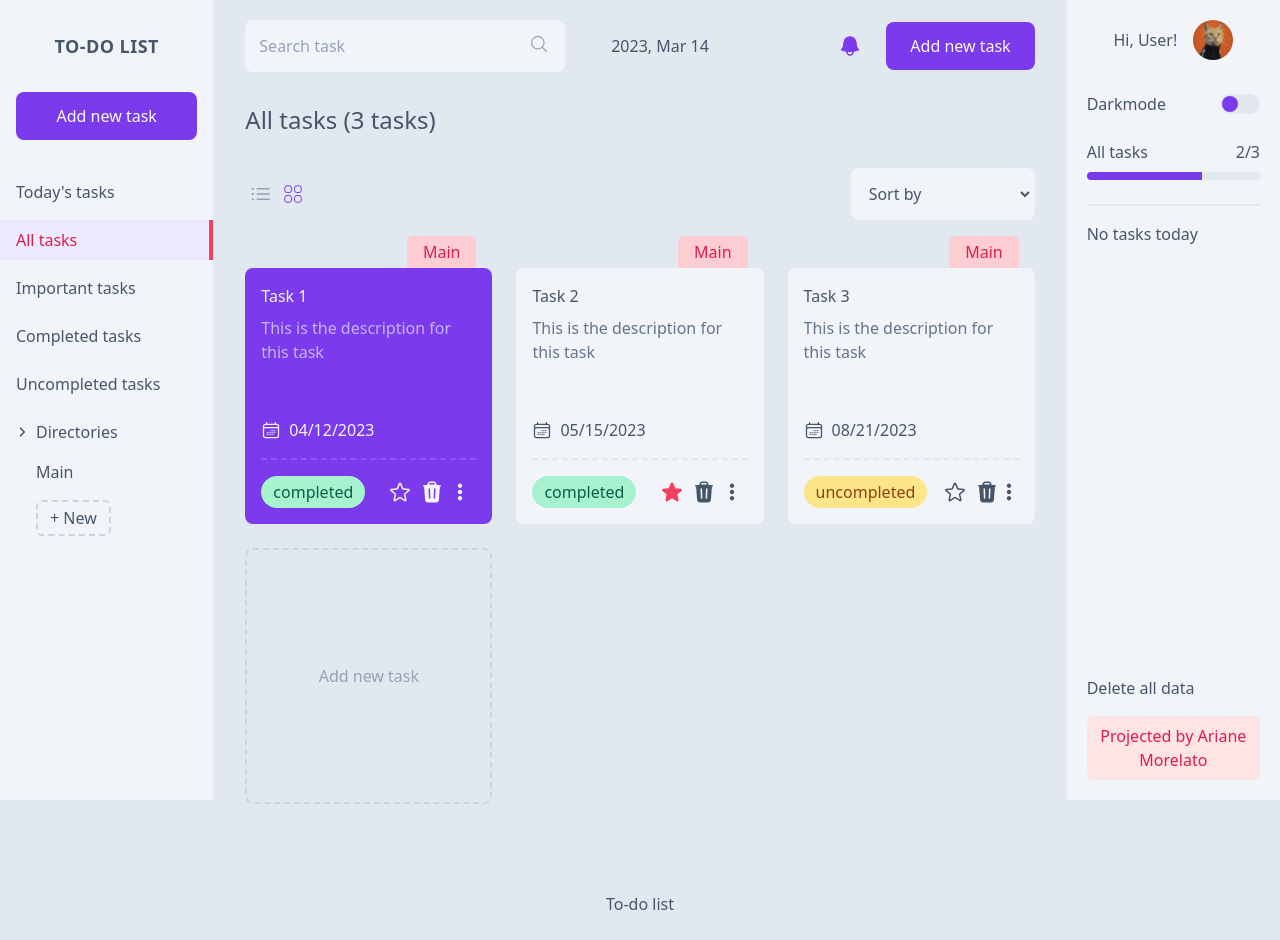
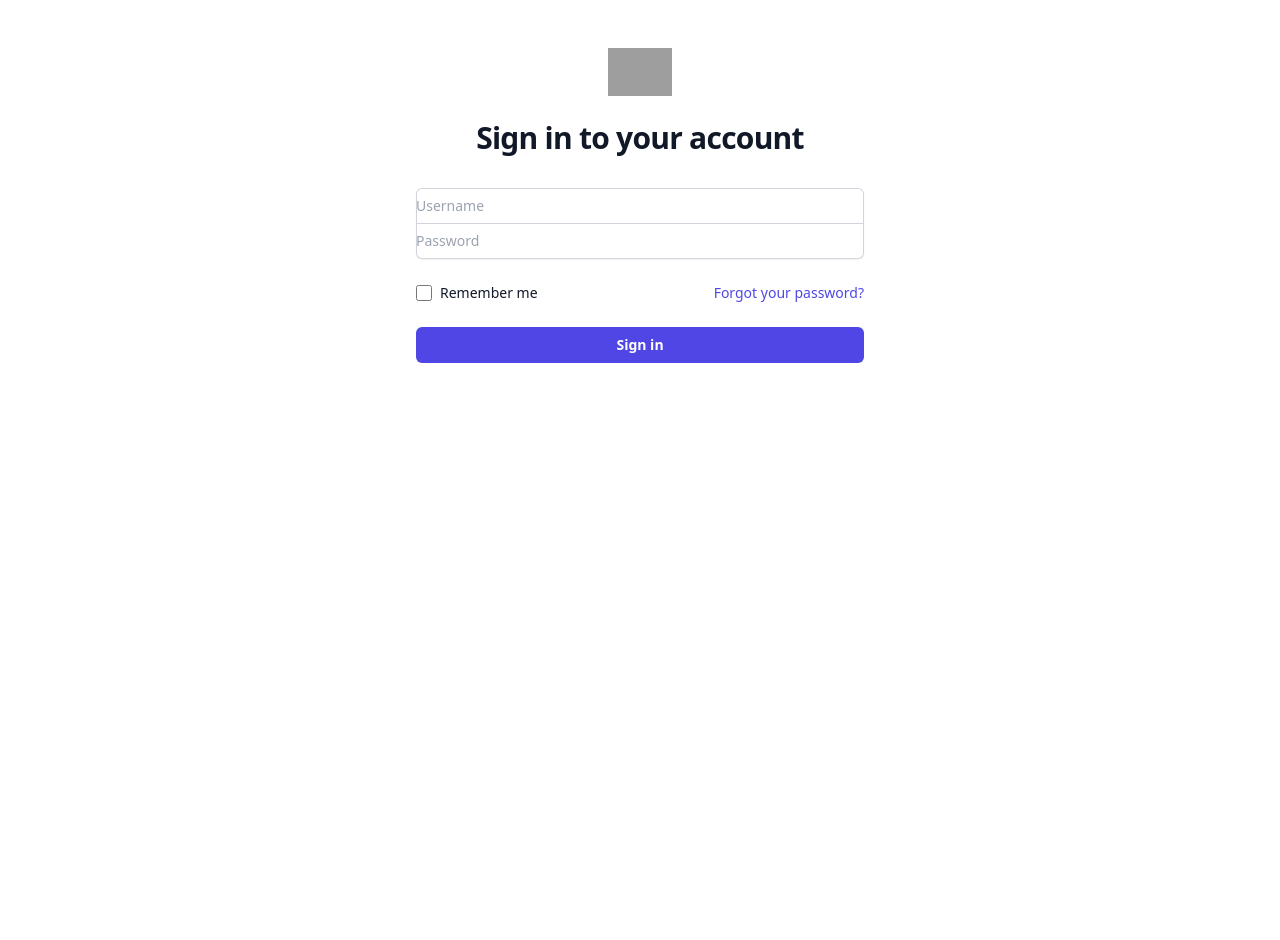
Before and after one commit to iamdevtry/task-manager-fe, a React (Create React App) app: page /login in a window 1280 px wide. Before the commit this address led to /. After the commit the page ends 800 px from the top, so only its background shows below. Built offline with nearby package versions, Linux system fonts and the light colour scheme; grey boxes are pictures that could not be loaded.

Commit message:
add login page

```diff
--- a/package.json
+++ b/package.json
@@ -10,6 +10,7 @@
     "@testing-library/user-event": "^13.5.0",
     "@types/jest": "^29.2.4",
     "@types/node": "^18.11.17",
+    "axios": "^1.3.4",
     "react": "^18.2.0",
     "react-dom": "^18.2.0",
     "react-redux": "^8.0.5",
--- a/src/App.tsx
+++ b/src/App.tsx
@@ -1,42 +1,16 @@
-import React from "react";
-import AccountData from "./components/AccountSection/AccountData";
-import Footer from "./components/Footer";
-import Menu from "./components/Menu/Menu";
-import TasksSection from "./components/TasksSection/TasksSection";
-import ModalCreateTask from "./components/Utilities/ModalTask";
-import { Task } from "./interfaces";
-import { useAppDispatch, useAppSelector } from "./store/hooks";
-import { modalActions } from "./store/Modal.store";
-import { tasksActions } from "./store/Tasks.store";
+import React from 'react';
+import { Routes, Route } from 'react-router-dom';
+import LoginPage from './pages/Login/Login';
+import HomePage from './pages/Home';
 
 const App: React.FC = () => {
-  const modal = useAppSelector((state) => state.modal);
-
-  const dispatch = useAppDispatch();
-
-  const closeModalCreateTask = () => {
-    dispatch(modalActions.closeModalCreateTask());
-  };
-
-  const createNewTaskHandler = (task: Task) => {
-    dispatch(tasksActions.addNewTask(task));
-  };
-
-  return (
-    <div className="bg-slate-200 min-h-screen text-slate-600 dark:bg-slate-900 dark:text-slate-400 xl:text-base sm:text-sm text-xs">
-      {modal.modalCreateTaskOpen && (
-        <ModalCreateTask
-          onClose={closeModalCreateTask}
-          nameForm="Add a task"
-          onConfirm={createNewTaskHandler}
-        />
-      )}
-      <Menu />
-      <TasksSection />
-      <Footer />
-      <AccountData />
-    </div>
-  );
+    return (
+        <Routes>
+            <Route path="/login" element={<LoginPage />} />
+            {/* <Route path="/logout" element={<LogoutPage />} /> */}
+            <Route path="/" element={<HomePage />} />
+        </Routes>
+    );
 };
 
 export default App;
--- /dev/null
+++ b/src/api/axiosClient.ts
@@ -0,0 +1,23 @@
+import axios from 'axios';
+import baseUrl from './backendUrl';
+
+const axiosClient = axios.create({
+    baseURL: baseUrl,
+});
+
+axiosClient.interceptors.request.use(async (config) => config);
+
+axiosClient.interceptors.response.use(
+    (response) => {
+        if (response && response.data) {
+            return response.data;
+        }
+
+        return response;
+    },
+    (error) => {
+        throw error;
+    }
+);
+
+export default axiosClient;
--- /dev/null
+++ b/src/api/backendUrl.ts
@@ -0,0 +1,3 @@
+const baseUrl = 'http://localhost:8080/v1';
+
+export default baseUrl;
--- /dev/null
+++ b/src/api/taskManagerApi.ts
@@ -0,0 +1,10 @@
+import axiosClient from './axiosClient';
+import authHeader from '../services/auth/authHeader';
+
+const devtryBlogApi = {
+    login: async (params: any) => {
+        const url = '/login';
+        return axiosClient.post(url, params);
+    },
+};
+export default devtryBlogApi;
--- /dev/null
+++ b/src/pages/Home.tsx
@@ -0,0 +1,41 @@
+import AccountData from '../components/AccountSection/AccountData';
+import Footer from '../components/Footer';
+import Menu from '../components/Menu/Menu';
+import TasksSection from '../components/TasksSection/TasksSection';
+import ModalCreateTask from '../components/Utilities/ModalTask';
+import { Task } from '../interfaces';
+import { useAppDispatch, useAppSelector } from '../store/hooks';
+import { modalActions } from '../store/Modal.store';
+import { tasksActions } from '../store/Tasks.store';
+
+const HomePage = () => {
+    const modal = useAppSelector((state) => state.modal);
+
+    const dispatch = useAppDispatch();
+
+    const closeModalCreateTask = () => {
+        dispatch(modalActions.closeModalCreateTask());
+    };
+
+    const createNewTaskHandler = (task: Task) => {
+        dispatch(tasksActions.addNewTask(task));
+    };
+
+    return (
+        <div className="bg-slate-200 min-h-screen text-slate-600 dark:bg-slate-900 dark:text-slate-400 xl:text-base sm:text-sm text-xs">
+            {modal.modalCreateTaskOpen && (
+                <ModalCreateTask
+                    onClose={closeModalCreateTask}
+                    nameForm="Add a task"
+                    onConfirm={createNewTaskHandler}
+                />
+            )}
+            <Menu />
+            <TasksSection />
+            <Footer />
+            <AccountData />
+        </div>
+    );
+};
+
+export default HomePage;
--- /dev/null
+++ b/src/pages/Login/Login.tsx
@@ -0,0 +1,134 @@
+import { useState } from 'react';
+import { useNavigate } from 'react-router-dom';
+import taskManagerApi from '../../api/taskManagerApi';
+import AuthService from '../../services/auth/authServices';
+const LoginPage = () => {
+    // Use useHistory hook to get access to history object
+    const navigate = useNavigate();
+
+    // Use useState hook to manage username and password inputs
+    const [username, setUsername] = useState('');
+    const [password, setPassword] = useState('');
+
+    // Handle errors
+    const [error, setError] = useState(null);
+
+    // Get the login method from AuthService
+    const login = async (values: any) => {
+        await taskManagerApi
+            .login(values)
+            .then((res) => {
+                console.log('login success');
+                AuthService.setUser(res);
+                navigate('/');
+            })
+            .catch((err) => {
+                setError(err.response.data.message);
+            });
+    };
+
+    // Define a handleSubmit function that calls login method and redirects on success
+    const handleSubmit = async (event: React.FormEvent<HTMLFormElement>) => {
+        event.preventDefault();
+
+        login({ username, password });
+    };
+    return (
+        <>
+            <div className="flex min-h-full items-center justify-center py-12 px-4 sm:px-6 lg:px-8">
+                <div className="w-full max-w-md space-y-8">
+                    <div>
+                        <img
+                            className="mx-auto h-12 w-auto"
+                            src="https://tailwindui.com/img/logos/mark.svg?color=indigo&shade=600"
+                            alt="Your Company"
+                        />
+                        <h2 className="mt-6 text-center text-3xl font-bold tracking-tight text-gray-900">
+                            Sign in to your account
+                        </h2>
+                    </div>
+
+                    {error && (
+                        <div className="mt-4 bg-rose-100 p-2 rounded-md text-rose-600 text-center transition hover:bg-rose-200 dark:bg-slate-700/[.3] dark:text-slate-200">
+                            {error}
+                        </div>
+                    )}
+
+                    <form className="mt-8 space-y-6" onSubmit={handleSubmit}>
+                        <input type="hidden" name="remember" defaultValue="true" />
+                        <div className="-space-y-px rounded-md shadow-sm">
+                            <div>
+                                <label htmlFor="username" className="sr-only">
+                                    Username
+                                </label>
+                                <input
+                                    name="username"
+                                    required
+                                    className="relative block w-full rounded-t-md border-0 py-1.5 text-gray-900 ring-1 ring-inset ring-gray-300 placeholder:text-gray-400 focus:z-10 focus:ring-2 focus:ring-inset focus:ring-indigo-600 sm:text-sm sm:leading-6"
+                                    placeholder="Username"
+                                    type="text"
+                                    id="username"
+                                    value={username}
+                                    onChange={(e) => setUsername(e.target.value)}
+                                />
+                            </div>
+                            <div>
+                                <label htmlFor="password" className="sr-only">
+                                    Password
+                                </label>
+                                <input
+                                    name="password"
+                                    autoComplete="current-password"
+                                    required
+                                    className="relative block w-full rounded-b-md border-0 py-1.5 text-gray-900 ring-1 ring-inset ring-gray-300 placeholder:text-gray-400 focus:z-10 focus:ring-2 focus:ring-inset focus:ring-indigo-600 sm:text-sm sm:leading-6"
+                                    placeholder="Password"
+                                    type="password"
+                                    id="password"
+                                    value={password}
+                                    onChange={(e) => setPassword(e.target.value)}
+                                />
+                            </div>
+                        </div>
+
+                        <div className="flex items-center justify-between">
+                            <div className="flex items-center">
+                                <input
+                                    id="remember-me"
+                                    name="remember-me"
+                                    type="checkbox"
+                                    className="h-4 w-4 rounded border-gray-300 text-indigo-600 focus:ring-indigo-600"
+                                />
+                                <label
+                                    htmlFor="remember-me"
+                                    className="ml-2 block text-sm text-gray-900"
+                                >
+                                    Remember me
+                                </label>
+                            </div>
+
+                            <div className="text-sm">
+                                <a
+                                    href="#"
+                                    className="font-medium text-indigo-600 hover:text-indigo-500"
+                                >
+                                    Forgot your password?
+                                </a>
+                            </div>
+                        </div>
+
+                        <div>
+                            <button
+                                type="submit"
+                                className="group relative flex w-full justify-center rounded-md bg-indigo-600 py-2 px-3 text-sm font-semibold text-white hover:bg-indigo-500 focus-visible:outline focus-visible:outline-2 focus-visible:outline-offset-2 focus-visible:outline-indigo-600"
+                            >
+                                Sign in
+                            </button>
+                        </div>
+                    </form>
+                </div>
+            </div>
+        </>
+    );
+};
+
+export default LoginPage;
--- /dev/null
+++ b/src/services/auth/authHeader.ts
@@ -0,0 +1,8 @@
+export default function authHeader() {
+    const user = JSON.parse(localStorage.getItem('user')!);
+    if (user && user.token) {
+        return { Authorization: 'Bearer ' + user.token };
+    } else {
+        return {};
+    }
+}
--- /dev/null
+++ b/src/services/auth/authServices.ts
@@ -0,0 +1,15 @@
+const AuthService = {
+    setUser: (res: any) => {
+        if (res && res.data) {
+            localStorage.setItem('user', JSON.stringify(res.data));
+        }
+    },
+    removeUser: () => {
+        localStorage.removeItem('user');
+    },
+    getCurrentUser: () => {
+        return localStorage.getItem('user');
+    },
+};
+
+export default AuthService;
```
Also changed, not shown: src/store/index.tsx (+6 -8 lines), src/interfaces.tsx (indentation only), 1 other file (tests, documents, lock files or other folders).
